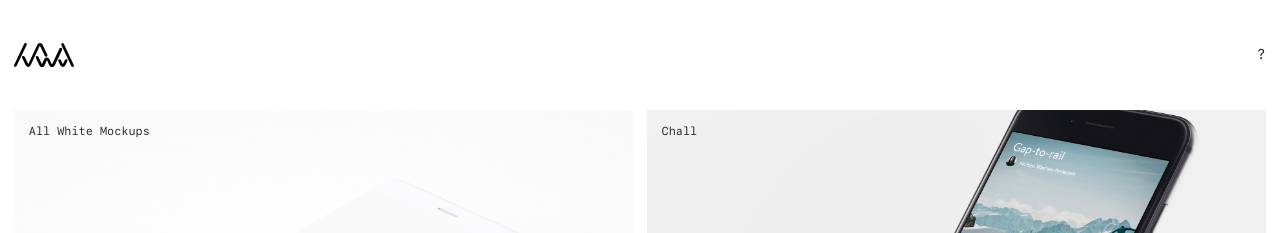
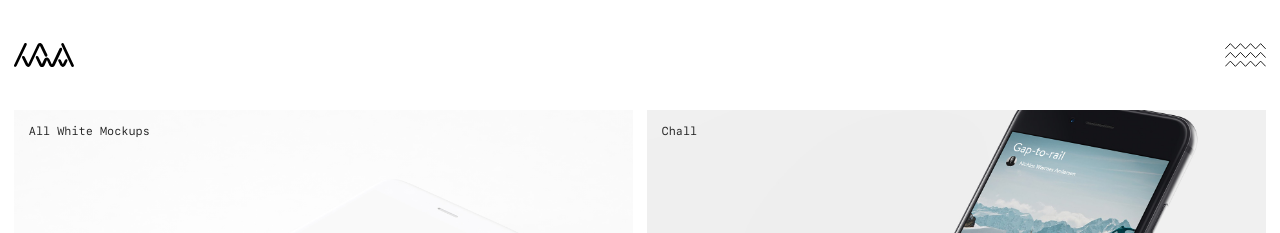
Before and after one commit to itsnwa/portfolio, a Jekyll site: the page built from index.html, in a window 1280 px wide. Shown: the top 233 px of the page. Built offline with Jekyll 4.4.1, drawn with Linux system fonts in a browser that asks for light colours; nearby versions of some CDN libraries; a script that is not in the unit is left out; comment, search, counter and statistics services are not loaded.

Commit message:
New wavy my-info toggle icon.

```diff
--- a/_includes/header.html
+++ b/_includes/header.html
@@ -1,6 +1,6 @@
 <header class="header {% if page.layout == 'project' %}single{% endif %}">
   <a href="{{ site.baseurl }}/" class="logo"></a>
-  <a href="#" class="my-info-toggle">?</a>
+  <div class="my-info-toggle"></div>
 </header>
 
 <div class="my-info">
--- a/_sass/_header.scss
+++ b/_sass/_header.scss
@@ -14,6 +14,17 @@
     padding: 0;
   }
 
+  .my-info-toggle {
+    display: block;
+    background-image: url('../assets/wave.svg');
+    background-repeat: no-repeat;
+    background-position: center;
+    height: 24px;
+    width: 41px;
+    padding: 0;
+    cursor: crosshair;
+  }
+
 }
 
 header.single {
```
Also changed, not shown: assets/wave.svg (added).
